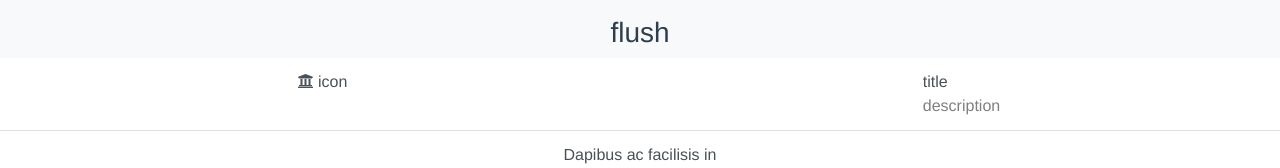
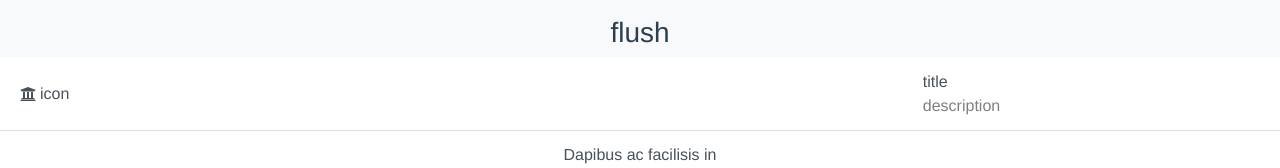
Before and after one commit to JacobHsu/bootstrap-vuejs, a Vue app: page /movie in a window 1280 px wide. Shown: the part 209-377 px from the top of the page. Built offline with nearby package versions, Linux system fonts and the light colour scheme.

Commit message:
b-list-group-item d-flex align-items-center

```diff
--- a/src/views/Movie/index.vue
+++ b/src/views/Movie/index.vue
@@ -11,10 +11,10 @@
     <b-list-group flush>
       <b-list-group-item href="#">
         <b-row>
-          <b-col col="6">
-             <i class="fas fa-university"></i> icon
+          <b-col cols="6" class="d-flex align-items-center">
+             <i class="fas fa-university mr-1"></i>  icon
           </b-col>
-          <b-col col="6">
+          <b-col cols="6">
             <div class="d-inline-block ml-2 text-left text-nowrap">
               <div><span>title</span></div>
               <div><span class="text-black-50">description</span></div>
```
